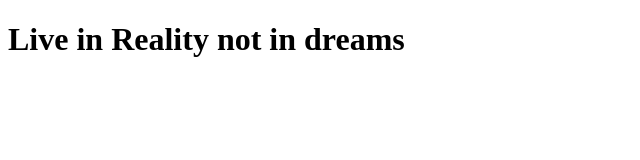
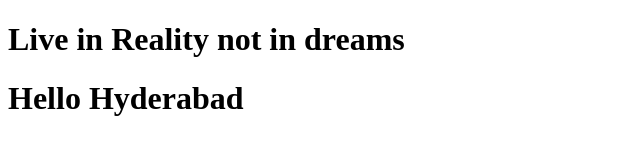
Before and after one commit to riyazs007/localrepo2, a plain HTML site: page index.html in a window 1280 px wide. Shown: the whole page, without its empty margins (0-640 px from the left). Drawn offline with Linux system fonts and the light colour scheme.

Commit message:
wish hyderabad

```diff
--- a/index.html
+++ b/index.html
@@ -7,5 +7,6 @@
 </head>
 <body>
     <h1>Live in Reality not in dreams</h1>
+    <h1>Hello Hyderabad</h1>
 </body>
 </html>
```
